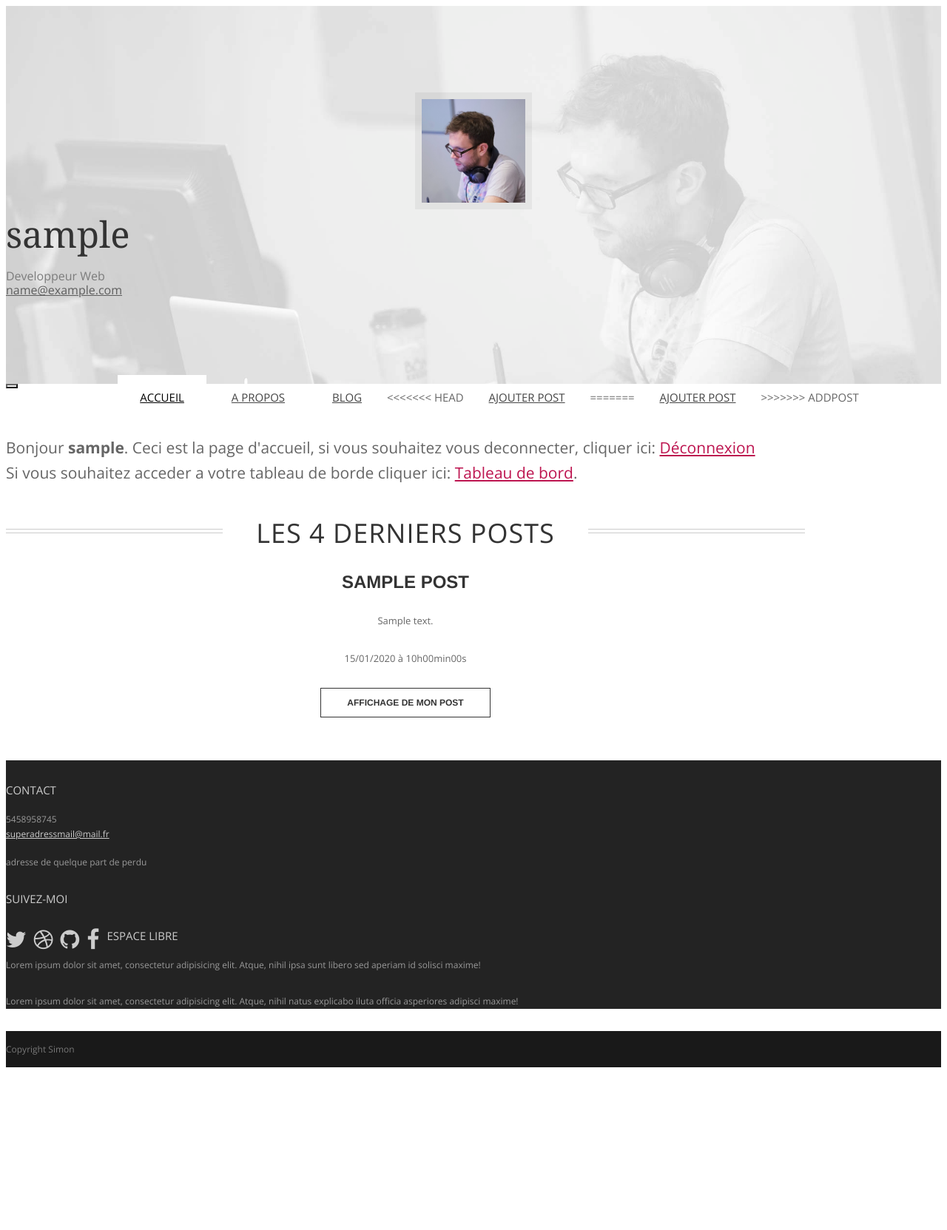
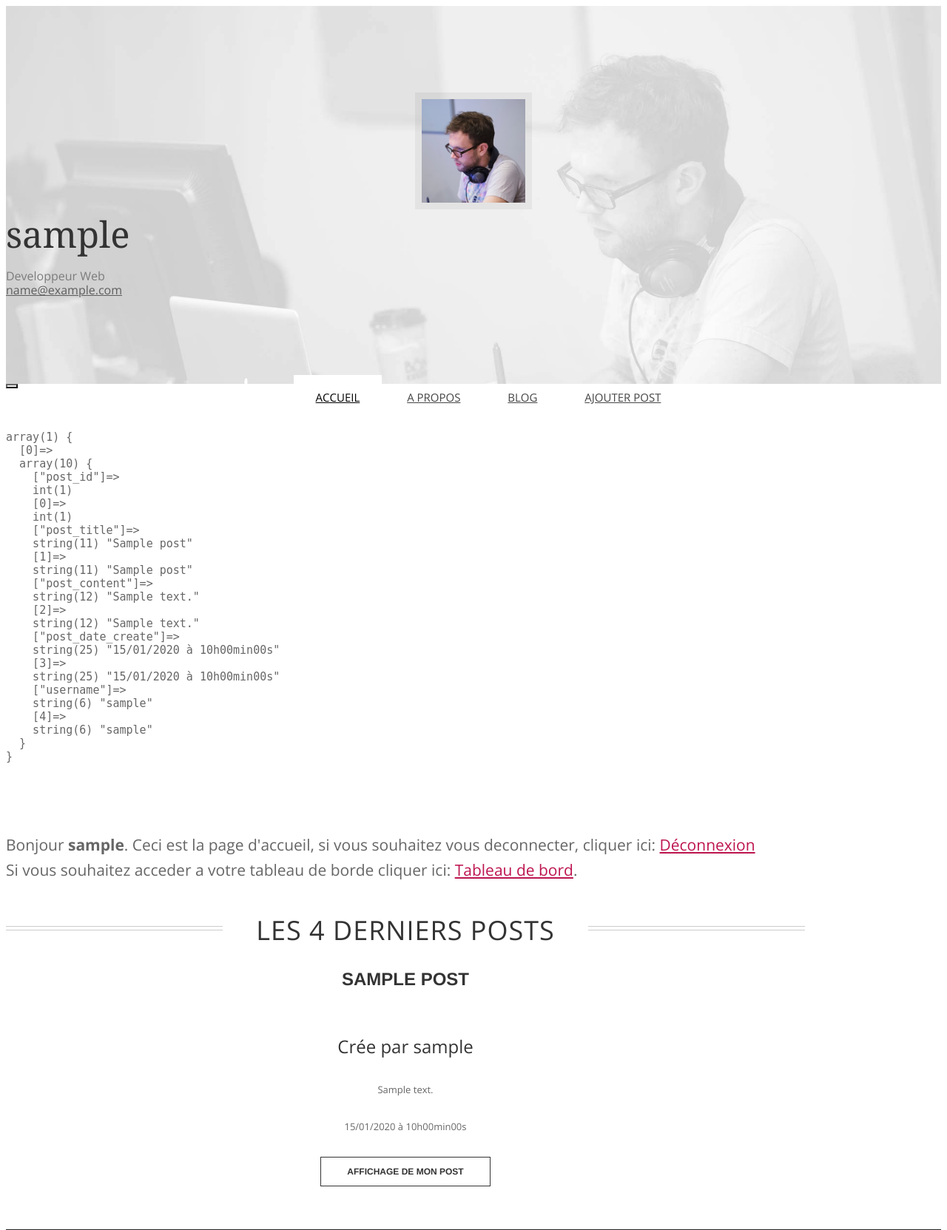
Before and after one commit to Simon-git26/MVC_PHP_BLOG_VFINAL, a PHP site: page /index.php?page=home in a window 1280 px wide. Shown: the top 1663 px of the page at 74% size. Before the commit the page ends 1443 px from the top, so only its background shows below. Run offline with PHP 8.4, Linux system fonts and the light colour scheme; the visitor is signed in with stand-in values (Sample User, id 1); tables that the repository leaves empty or names only in its code hold one stand-in row (values such as "Sample post"); data that the repository does not hold is empty; some libraries are stand-ins or nearby versions; some web fonts are replaced.

Commit message:
Ajout de clé étrangère pour posts et users sur getPosts

```diff
--- a/App/Model/Model.php
+++ b/App/Model/Model.php
@@ -26,15 +26,41 @@ class Model {
         // Si home requetes avec limit sinon (blog) tous les posts
         if ($_GET['page'] === 'home') {
             $request = self::$_database->query(
-                "SELECT post_id, post_title, post_content, DATE_FORMAT(post_date_create, '%d/%m/%Y à %Hh%imin%ss') AS post_date_create FROM posts ORDER BY post_date_create ASC LIMIT 0, 4"
+                "SELECT post_id, post_title, post_content, DATE_FORMAT(post_date_create, '%d/%m/%Y à %Hh%imin%ss') AS post_date_create, users.username FROM posts INNER JOIN users ON posts.user_id = users.id ORDER BY post_date_create ASC LIMIT 0, 4"
             );
         } else {
             $request = self::$_database->query(
-                "SELECT post_id, post_title, post_content, DATE_FORMAT(post_date_create, '%d/%m/%Y à %Hh%imin%ss') AS post_date_create FROM posts ORDER BY post_date_create ASC"
+                "SELECT post_id, post_title, post_content, DATE_FORMAT(post_date_create, '%d/%m/%Y à %Hh%imin%ss') AS post_date_create, users.username FROM posts INNER JOIN users ON posts.user_id = users.id ORDER BY post_date_create ASC"
             );
+
+            ?>
+                <pre>
+                    <?php
+                        echo "SELECT post_id, post_title, post_content, DATE_FORMAT(post_date_create, '%d/%m/%Y à %Hh%imin%ss') AS post_date_create, users.username FROM posts INNER JOIN users ON posts.user_id = users.id ORDER BY post_date_create ASC";
+                        echo '</br>';
+                        echo '</br>';
+                        echo '</br>';
+                        var_dump($request);
+                        echo '</br>';
+                        echo '</br>';
+                    ?>
+                </pre>
+            <?php
         }
 
         $posts = $request->fetchAll();
+
+        ?>
+            <pre>
+                <?php
+                    echo '</br>';
+                    var_dump($posts);
+                    echo '</br>';
+                    echo '</br>';
+                ?>
+            </pre>
+        <?php
+
         return $posts;
     }
 
--- a/App/Views/blog.php
+++ b/App/Views/blog.php
@@ -71,6 +71,7 @@
                                     <h3 class="text-center"><?= $post['post_title']; ?></h3>
                                 </header>
                                 <div class="entry-content">
+                                    <h4 class="text-center">Crée par <?= $post['username']; ?></h4>
                                     <p><?= $post['post_content']; ?></p>
 
                                     <!--  Affichage de mon post unitaire -->
--- a/App/Views/header.php
+++ b/App/Views/header.php
@@ -30,11 +30,8 @@
 					<li class="active"><a href="?page=home">Accueil</a></li>
 					<li><a href="?page=home">A Propos</a></li>
 					<li><a href="?page=blog">Blog</a></li>
-<<<<<<< HEAD
-					<li><a href="?page=createPost">Ajouter Post</a></li>
-=======
 					<li><a href="?page=create">Ajouter Post</a></li>
->>>>>>> addPost
+
 				</ul>
 
 			</div>
--- a/App/Views/home.php
+++ b/App/Views/home.php
@@ -51,6 +51,7 @@
                             <div class="col-sm-6 col-md-3" style="display: flex;flex-direction: column;align-items: center;margin-bottom: 45px;">
                                 <!--  Infos de mon post  -->
                                 <h3 class="text-center"><?= $post['post_title']; ?></h3>
+                                <h4 class="text-center">Crée par <?= $post['username']; ?></h4>
                                 <p><?= $post['post_content']; ?></p>
                                 <p><?= $post['post_date_create']; ?></p>
 
--- a/index.php
+++ b/index.php
@@ -32,7 +32,7 @@ switch (isset($_GET['page']) && $_GET['page']) {
     case 'post'         : $page = $_GET['page'];
     case 'register'     : $page = $_GET['page'];
     case 'blog'         : $page = $_GET['page'];
-    case 'create'   : $page = $_GET['page'];
+    case 'create'       : $page = $_GET['page'];
 }
 
 
```
